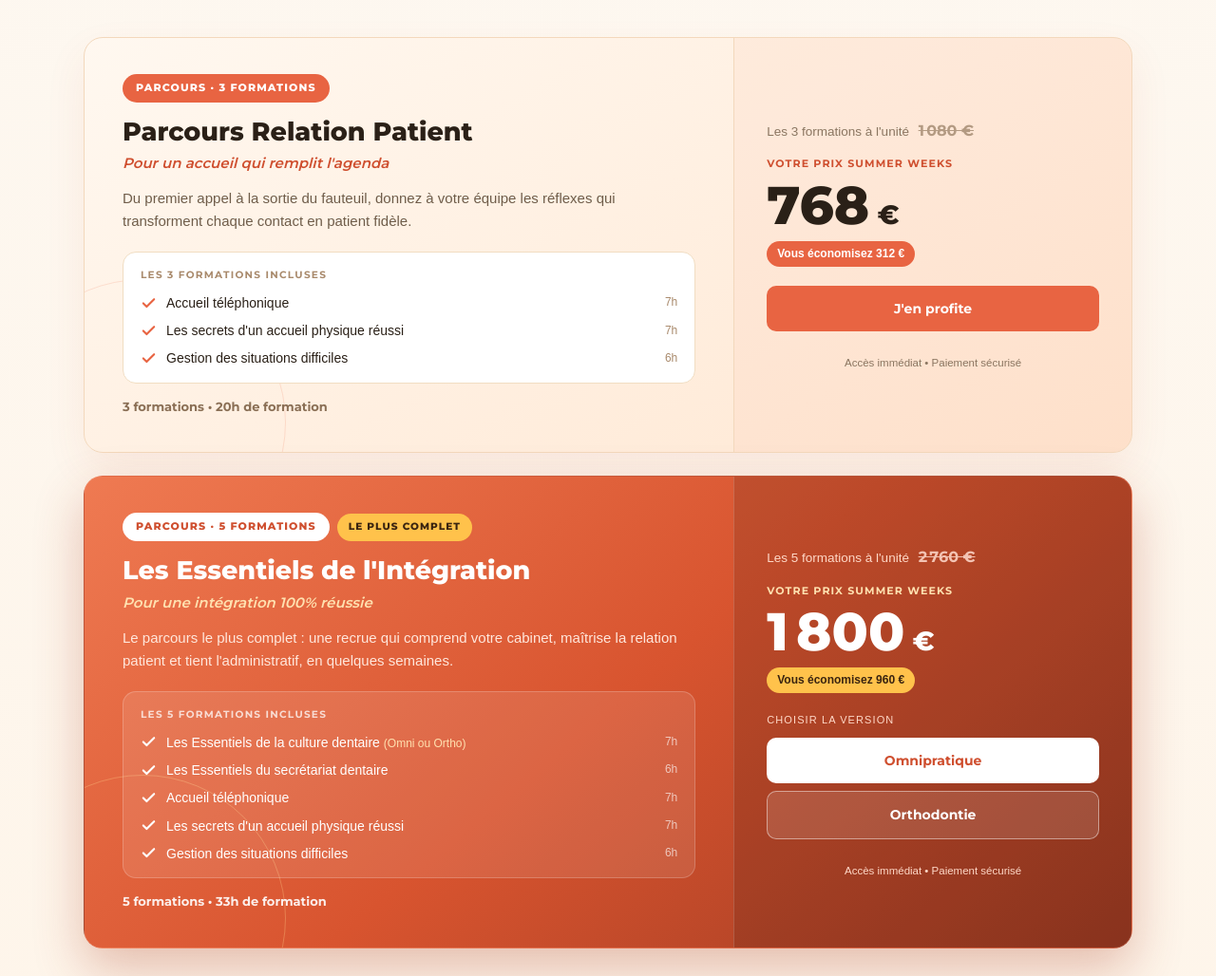
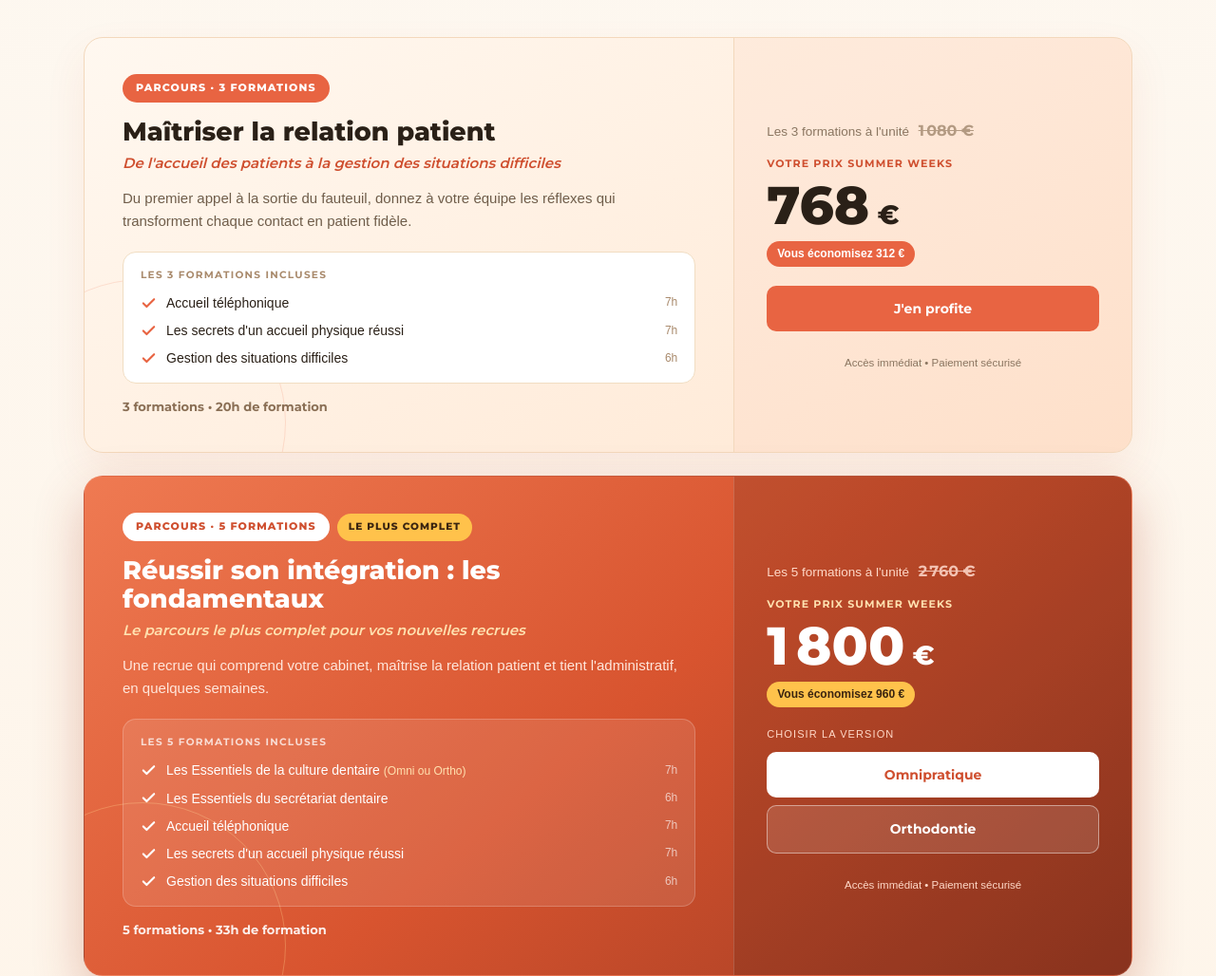
Before and after one commit to binhasglobal/bgds-summer-weeks, a plain HTML site: page index.html in a window 1280 px wide. Shown: the part 1720-2748 px from the top of the page at 95% size. Drawn offline with Linux system fonts and the light colour scheme.

Commit message:
Update index.html

```diff
--- a/index.html
+++ b/index.html
@@ -407,7 +407,7 @@ footer .fine{font-size:12px;color:#69747e;margin-top:8px;max-width:44ch}
       <div class="f-addr"><b>Binhas Global Dental School</b><br>6 rue Catulle Mendès, 75017 Paris<br>contact@binhas.com</div>
     </div>
     <div class="f-right">
-      <span class="fine">Summer Weeks du 24 juin au 24 juillet 2026. Remise de 20% appliquée automatiquement sur toutes nos formations e-learning et présentielles, hors masterclass et cycles méthode.<br><br>Accessibilité : s.lion@binhas.com</span>
+      <span class="fine">Summer Weeks du 24 juin au 24 juillet 2026. Remise de 20% appliquée automatiquement sur toutes nos formations e-learning et présentielles, à l'exception de la Méthode Binhas, Méthode Boost, Masterclass et certificat Dauphine.<br><br>Accessibilité : s.lion@binhas.com</span>
     </div>
   </div>
 </footer>
@@ -422,8 +422,8 @@ footer .fine{font-size:12px;color:#69747e;margin-top:8px;max-width:44ch}
 const PACKS = [
   {
     tag:"Parcours · 3 formations",
-    title:"Parcours Relation Patient",
-    sub:"Pour un accueil qui remplit l'agenda",
+    title:"Maîtriser la relation patient",
+    sub:"De l'accueil des patients à la gestion des situations difficiles",
     lead:"Du premier appel à la sortie du fauteuil, donnez à votre équipe les réflexes qui transforment chaque contact en patient fidèle.",
     includes:[
       {n:"Accueil téléphonique",h:"7h"},
@@ -433,13 +433,13 @@ const PACKS = [
     totalH:"20h",
     id:"pack-relation",
     unit:1080, offer:960, price:768,
-    links:[{label:"",url:"#"}]
+    links:[{label:"",url:"https://www.bgds.fr/formation/maitriser-la-relation-patient-de-laccueil-des-patients-a-la-gestion-des-situations-difficiles/"}]
   },
   {
     tag:"Parcours · 5 formations",
-    title:"Les Essentiels de l'Intégration",
-    sub:"Pour une intégration 100% réussie",
-    lead:"Le parcours le plus complet : une recrue qui comprend votre cabinet, maîtrise la relation patient et tient l'administratif, en quelques semaines.",
+    title:"Réussir son intégration : les fondamentaux",
+    sub:"Le parcours le plus complet pour vos nouvelles recrues",
+    lead:"Une recrue qui comprend votre cabinet, maîtrise la relation patient et tient l'administratif, en quelques semaines.",
     includes:[
       {n:"Les Essentiels de la culture dentaire",h:"7h",note:"Omni ou Ortho"},
       {n:"Les Essentiels du secrétariat dentaire",h:"6h"},
@@ -451,7 +451,7 @@ const PACKS = [
     id:"pack-integration",
     unit:2760, offer:2250, price:1800,
     alt:true,
-    links:[{label:"Omnipratique",url:"#"},{label:"Orthodontie",url:"#"}]
+    links:[{label:"Omnipratique",url:"https://www.bgds.fr/formation/reussir-son-integration-en-omnipratique-les-fondamentaux/"},{label:"Orthodontie",url:"https://www.bgds.fr/formation/reussir-son-integration-en-orthodontie-les-fondamentaux/"}]
   }
 ];
 
```
